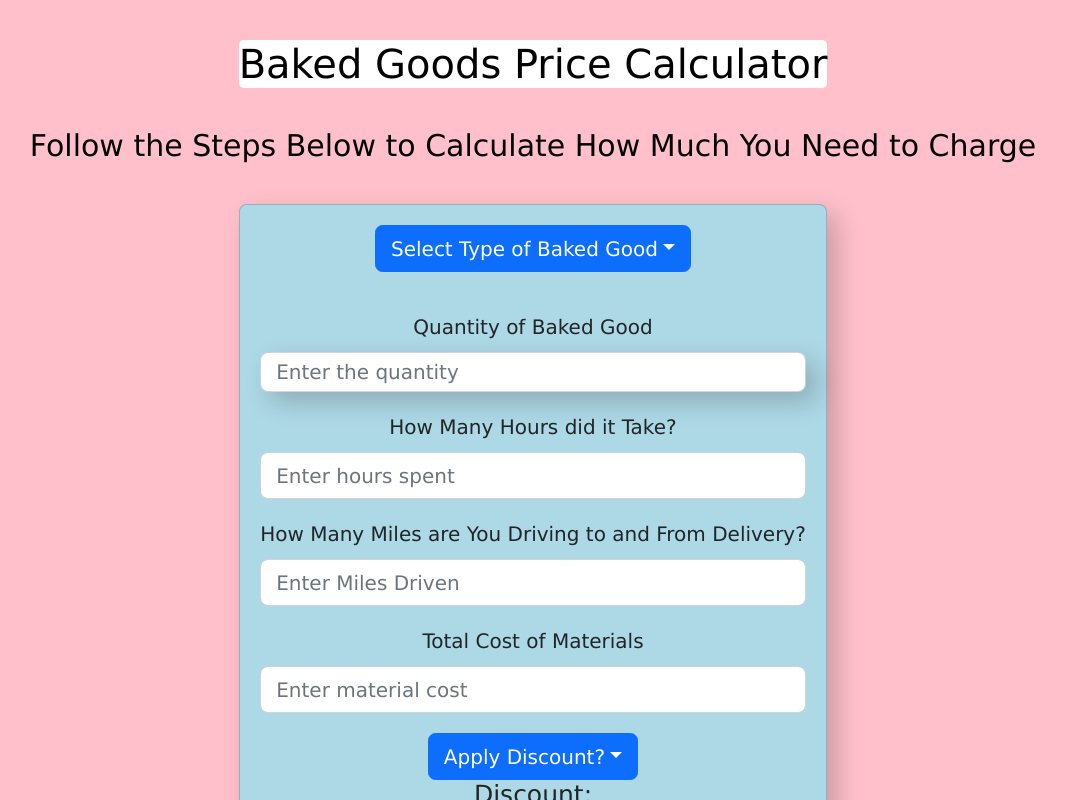
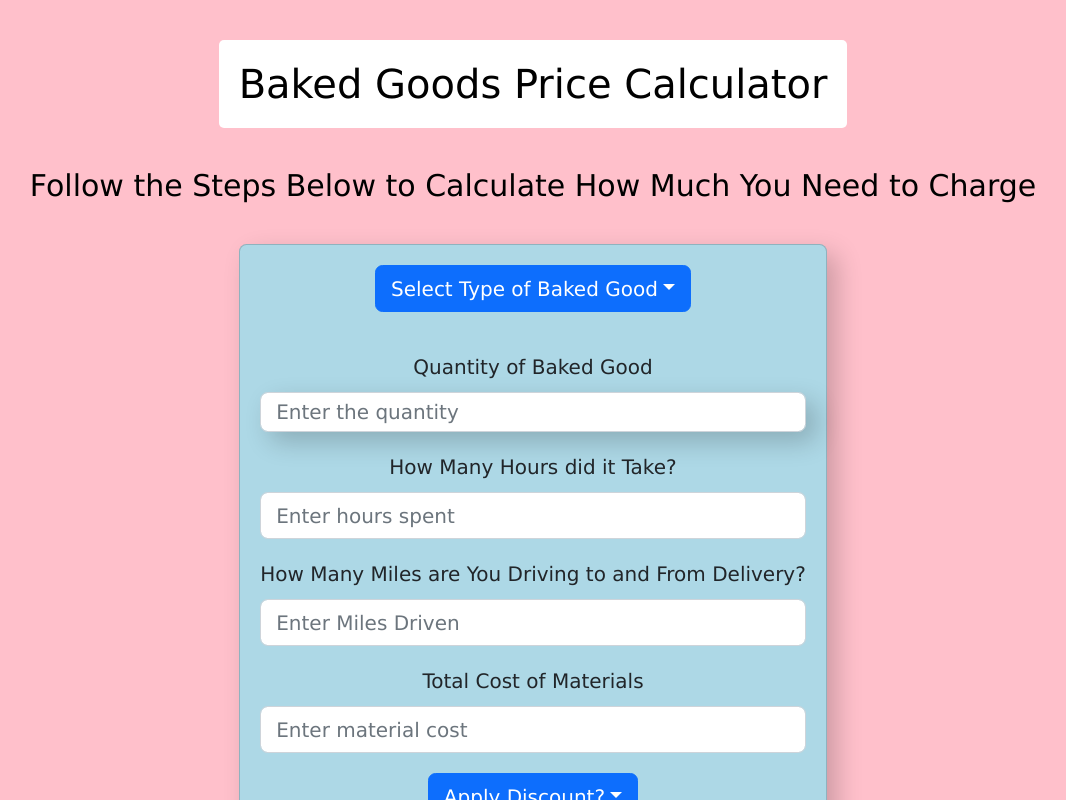
Before and after one commit to WebDeverDan/baker-cost-profit-calculator, a React (Create React App) app: page / in a window 1280 px wide. Shown: the top 800 px of the page, without its empty margins (107-1173 px from the left). Built offline with nearby package versions, Linux system fonts and the light colour scheme.

Commit message:
added padding to banner

```diff
--- a/src/App.js
+++ b/src/App.js
@@ -160,9 +160,9 @@ const App = () => {
         </div>
         <div className="add-budget-box">
           <div className={hiddenForm}>
-          <h4 className="instructions">
-            Follow the Steps Below to Calculate How Much You Need to Charge
-          </h4>
+            <h4 className="instructions">
+              Follow the Steps Below to Calculate How Much You Need to Charge
+            </h4>
           </div>
           <br/>
         </div>
--- a/src/index.css
+++ b/src/index.css
@@ -47,6 +47,7 @@ body {
   margin-left: 0;
   margin-right: 0;
   margin-top: 1em;
+  padding: .5em;
 }
 
 .instructions {
```
